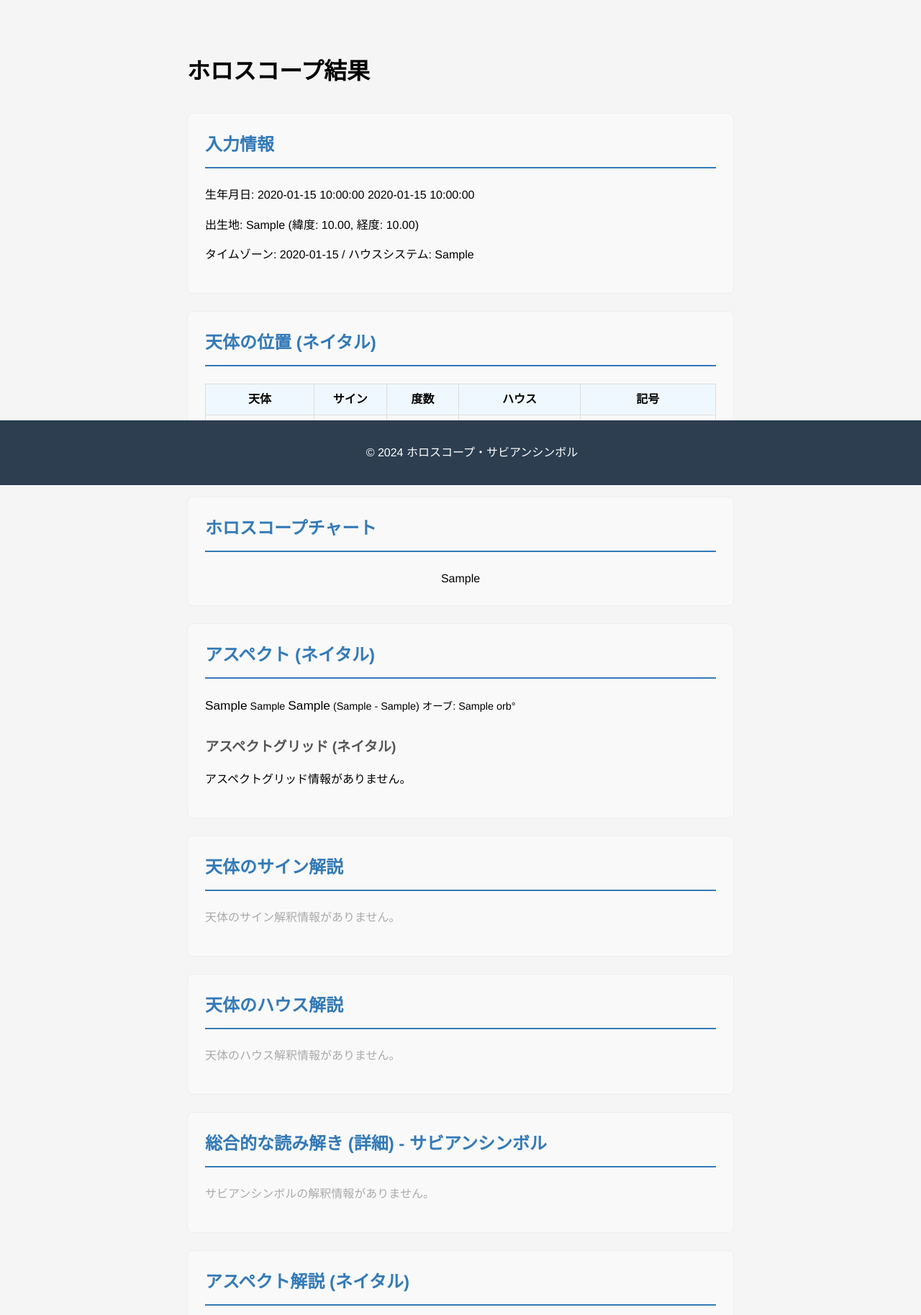
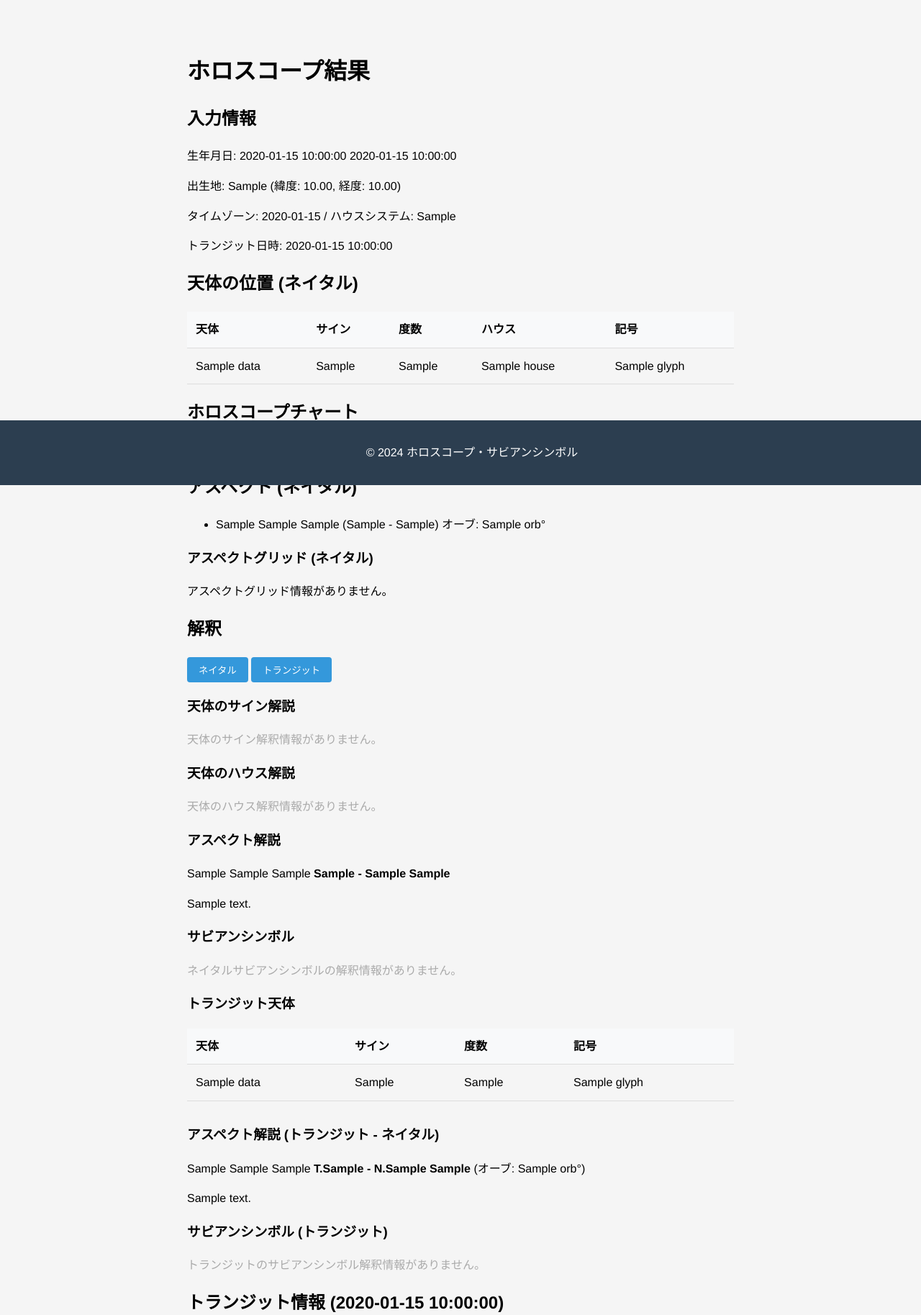
Before and after one commit to OKYN-personal/Vercel_horoscope, a Flask app: template app/templates/result.html in a window 1280 px wide. Shown: the part 126-1953 px from the top of the page at 72% size. Run offline with Flask 3, Linux system fonts and the light colour scheme; the template is opened without the code that fills it: most values are stand-ins (such as "Sample title", 1, 10 or a date in 2020).

Commit message:
HTML結果ページへの移行(ステップ1)と解釈表示の改善

```diff
--- a/app/templates/index.html
+++ b/app/templates/index.html
@@ -5,7 +5,7 @@
     <form id="horoscopeForm" method="POST" action="{{ url_for('main.calculate') }}">
         <div class="form-group">
             <label for="birthDate">生年月日:</label>
-            <input type="date" id="birthDate" name="birthDate" required>
+            <input type="date" id="birthDate" name="birthDate" required max="9999-12-31">
         </div>
 
         <div class="form-group">
@@ -20,7 +20,7 @@
 
         <div class="form-group">
             <label for="transitDate">トランジット日時（任意）:</label>
-            <input type="datetime-local" id="transitDate" name="transitDate">
+            <input type="datetime-local" id="transitDate" name="transitDate" max="9999-12-31T23:59">
         </div>
 
         <button type="submit">計算</button>
--- a/app/templates/result.html
+++ b/app/templates/result.html
@@ -1,6 +1,62 @@
 {% extends "base.html" %}
 
 {% block title %}ホロスコープ結果{% endblock %}
+
+{% block head %}
+{{ super() }}
+<style>
+    /* Simple Tab CSS */
+    .tabs {
+        margin-top: 20px;
+        border-bottom: 1px solid #dee2e6;
+    }
+    .tab-button {
+        display: inline-block;
+        padding: 0.5rem 1rem;
+        margin-bottom: -1px; /* Overlap border */
+        cursor: pointer;
+        border: 1px solid transparent;
+        border-top-left-radius: 0.25rem;
+        border-top-right-radius: 0.25rem;
+        background-color: #f8f9fa;
+        color: #007bff;
+    }
+    .tab-button:hover {
+        background-color: #e9ecef;
+        border-color: #dee2e6 #dee2e6 transparent;
+    }
+    .tab-button.active {
+        color: #495057;
+        background-color: #fff;
+        border-color: #dee2e6 #dee2e6 #fff;
+        border-bottom: 1px solid #fff; /* Cover bottom border */
+    }
+    .tab-content {
+        display: none; /* Hide all content by default */
+        padding: 1rem;
+        border: 1px solid #dee2e6;
+        border-top: none; /* Remove top border */
+    }
+    .tab-content.active {
+        display: block; /* Show active content */
+    }
+    .interpretation-item, .sabian-interpretation, .aspect-interpretation-list li {
+        margin-bottom: 1.5em; /* Add some space between items */
+        padding-bottom: 1em;
+        border-bottom: 1px solid #eee; /* Add subtle separator */
+    }
+    .interpretation-item:last-child, .sabian-interpretation:last-child, .aspect-interpretation-list li:last-child {
+         border-bottom: none;
+    }
+    .interpretation h4 {
+        margin-bottom: 0.5em;
+    }
+    .interpretation-text {
+        margin-top: 0.3em;
+        line-height: 1.6;
+    }
+</style>
+{% endblock %}
 
 {% block content %}
 <div class="container result-page">
@@ -14,6 +70,7 @@
              経度: {{ '%.2f'|format(result.natal.longitude) if result.natal.longitude is not none else 'N/A' }})
         </p>
         <p>タイムゾーン: {{ result.natal.timezone | default('N/A') }} / ハウスシステム: {{ result.natal.house_system | default('N/A') }}</p>
+        {% if result.transit_date %}<p>トランジット日時: {{ result.transit_date }}</p>{% endif %}
     </div>
 
     <div class="result-section">
@@ -103,8 +160,18 @@
         {% endif %}
     </div>
 
-    <div class="result-section">
-        <h2>天体のサイン解説</h2>
+    <!-- Interpretation Tabs Start -->
+    <h2>解釈</h2>
+    <div class="tabs">
+        <button class="tab-button active" onclick="openTab(event, 'interpretation-natal')">ネイタル</button>
+        {% if result.transit %}
+        <button class="tab-button" onclick="openTab(event, 'interpretation-transit')">トランジット</button>
+        {% endif %}
+    </div>
+
+    <!-- Tab content -->
+    <div id="interpretation-natal" class="tab-content active">
+        <h3>天体のサイン解説</h3>
         <div class="interpretation">
             {% set interp_order = ['Sun', 'Moon', 'Mercury', 'Venus', 'Mars', 'Jupiter', 'Saturn'] %}
             {% if result.interpretations and result.interpretations.planet_in_sign %}
@@ -112,7 +179,7 @@
                     {% if planet_key in result.interpretations.planet_in_sign %}
                         {% set interp_data = result.interpretations.planet_in_sign[planet_key] %}
                         {% set planet_glyph = result.natal.positions[planet_key].glyph | default('') %}
-                        <div class="interpretation-item" style="margin-bottom: 1em;">
+                        <div class="interpretation-item">
                             <h4><span class="glyph">{{ planet_glyph }}</span> {{ interp_data.key }} 解説</h4>
                             <p class="interpretation-text">{{ interp_data.text }}</p>
                         </div>
@@ -123,10 +190,8 @@
                  <p style="color: #aaa;">天体のサイン解釈情報がありません。</p>
             {% endif %}
         </div>
-    </div>
 
-    <div class="result-section">
-        <h2>天体のハウス解説</h2>
+        <h3>天体のハウス解説</h3>
         <div class="interpretation">
              {% set interp_order = ['Sun', 'Moon', 'Mercury', 'Venus', 'Mars', 'Jupiter', 'Saturn'] %}
              {% if result.interpretations and result.interpretations.planet_in_house %}
@@ -134,7 +199,7 @@
                     {% if planet_key in result.interpretations.planet_in_house %}
                         {% set interp_data = result.interpretations.planet_in_house[planet_key] %}
                         {% set planet_glyph = result.natal.positions[planet_key].glyph | default('') %}
-                        <div class="interpretation-item" style="margin-bottom: 1em;">
+                        <div class="interpretation-item">
                             <h4><span class="glyph">{{ planet_glyph }}</span> {{ interp_data.key }} 解説</h4>
                             <p class="interpretation-text">{{ interp_data.text }}</p>
                         </div>
@@ -145,50 +210,114 @@
                  <p style="color: #aaa;">天体のハウス解釈情報がありません。</p>
             {% endif %}
         </div>
-    </div>
 
-    <div class="result-section">
-        <h2>総合的な読み解き (詳細) - サビアンシンボル</h2>
+        <h3>アスペクト解説</h3>
+        <div class="interpretation">
+             {% if result.interpretations and result.interpretations.aspects %}
+                 <ul class="aspect-interpretation-list" style="padding-left: 0; list-style: none;">
+                 {% for aspect_interp in result.interpretations.aspects %}
+                     <li> {# interpretation-item クラスを li に適用 #}
+                         <span class="glyph">{{ aspect_interp.planet1_glyph }}</span> {{ aspect_interp.aspect_glyph }} <span class="glyph">{{ aspect_interp.planet2_glyph }}</span>
+                         <strong>{{ aspect_interp.planet1_jp | default(aspect_interp.planet1) }} - {{ aspect_interp.planet2_jp | default(aspect_interp.planet2) }} {{ aspect_interp.aspect_type }}</strong>
+                         <p class="interpretation-text">{{ aspect_interp.text }}</p>
+                     </li>
+                 {% endfor %}
+                 </ul>
+             {% else %}
+                 <p style="color: #aaa;">ネイタルアスペクトの解釈情報がありません。</p>
+             {% endif %}
+        </div>
+
+         <h3>サビアンシンボル</h3>
         <div class="interpretation">
             {% if result.natal.sabian and result.natal.sabian is mapping and result.natal.sabian | length > 0 %}
                 {% for planet_key, sabian_data in result.natal.sabian.items() %}
                     {% set planet_data = result.natal.positions.get(planet_key) %}
                     {% if planet_data %}
-                        <div class="sabian-interpretation" style="margin-bottom: 1em;">
+                        <div class="sabian-interpretation interpretation-item"> {# interpretation-item クラスを追加 #}
                             <h4>
                                 <span class="glyph">{{ planet_data.glyph }}</span>
-                                {{ planet_data.name_jp | default(planet_key) }}のサビアンシンボル: {{ sabian_data.symbol }} {# 日本語名を使用 #}
+                                {{ planet_data.name_jp | default(planet_key) }}のサビアンシンボル: {{ sabian_data.symbol }}
                             </h4>
-                            <p class="interpretation-text" style="white-space: pre-wrap;">{{ sabian_data.interpretation }}</p>
+                            {# interpretationはsymbolと同じなので、ここでは表示しないか、必要なら表示 #}
+                            {# <p class="interpretation-text" style="white-space: pre-wrap;">{{ sabian_data.interpretation }}</p> #}
                         </div>
                     {% endif %}
                 {% endfor %}
             {% else %}
-                <p style="color: #aaa;">サビアンシンボルの解釈情報がありません。</p>
+                <p style="color: #aaa;">ネイタルサビアンシンボルの解釈情報がありません。</p>
             {% endif %}
         </div>
     </div>
 
-     <div class="result-section">
-        <h2>アスペクト解説 (ネイタル)</h2>
-        <div class="interpretation">
-             {# アスペクト解釈を表示 #}
-             {% if result.interpretations and result.interpretations.aspects %}
+    {# --- Transit Tab content (only if transit data exists) --- #}
+    {% if result.transit %}
+    <div id="interpretation-transit" class="tab-content">
+
+        <h3>トランジット天体</h3>
+        <table class="positions-table" style="margin-bottom: 2em;">
+             <thead>
+                <tr>
+                    <th>天体</th><th>サイン</th><th>度数</th><th>記号</th>
+                </tr>
+            </thead>
+            <tbody>
+                {% if result.transit.positions %}
+                    {% for planet_key, data in result.transit.positions.items() %}
+                    <tr>
+                        <td>{{ data.name_jp | default(planet_key) }}</td>
+                        <td>{{ data.sign_jp }}</td>
+                        <td>{{ data.degree_formatted }}</td>
+                        <td><span class="glyph">{{ data.glyph }}</span></td>
+                    </tr>
+                    {% endfor %}
+                {% else %}
+                     <tr><td colspan="4">トランジット天体位置データがありません。</td></tr>
+                {% endif %}
+            </tbody>
+        </table>
+
+        <h3>アスペクト解説 (トランジット - ネイタル)</h3>
+         <div class="interpretation">
+            {# トランジットアスペクト解釈を表示 #}
+            {% if result.transit.aspect_interpretations and result.transit.aspect_interpretations | length > 0 %}
                  <ul class="aspect-interpretation-list" style="padding-left: 0; list-style: none;">
-                 {% for aspect_interp in result.interpretations.aspects %}
-                     <li style="margin-bottom: 1em;">
+                 {% for aspect_interp in result.transit.aspect_interpretations %}
+                     <li> {# interpretation-item クラスを li に適用 #}
                          <span class="glyph">{{ aspect_interp.planet1_glyph }}</span> {{ aspect_interp.aspect_glyph }} <span class="glyph">{{ aspect_interp.planet2_glyph }}</span>
-                         {# 日本語名を使用 #}
-                         <strong>{{ aspect_interp.planet1_jp | default(aspect_interp.planet1) }} - {{ aspect_interp.planet2_jp | default(aspect_interp.planet2) }} {{ aspect_interp.aspect_type }}</strong>
-                         <p class="interpretation-text" style="margin-top: 0.3em;">{{ aspect_interp.text }}</p>
+                         <strong>T.{{ aspect_interp.planet1_jp | default(aspect_interp.planet1) }} - N.{{ aspect_interp.planet2_jp | default(aspect_interp.planet2) }} {{ aspect_interp.aspect_type }}</strong>
+                         (オーブ: {{ aspect_interp.orb }}°)
+                         <p class="interpretation-text">{{ aspect_interp.text }}</p>
                      </li>
                  {% endfor %}
                  </ul>
-             {% else %}
-                 <p style="color: #aaa;">アスペクトの解釈情報がありません。</p>
-             {% endif %}
+            {% else %}
+                <p style="color: #aaa;">トランジットアスペクトの解釈情報がありません。</p>
+            {% endif %}
+         </div>
+
+        <h3>サビアンシンボル (トランジット)</h3>
+        <div class="interpretation">
+            {% if result.transit.sabian and result.transit.sabian is mapping and result.transit.sabian | length > 0 %}
+                {% for planet_key, sabian_data in result.transit.sabian.items() %}
+                    {% set planet_data = result.transit.positions.get(planet_key) %}
+                    {% if planet_data %}
+                        <div class="sabian-interpretation interpretation-item"> {# interpretation-item クラスを追加 #}
+                            <h4>
+                                <span class="glyph">{{ planet_data.glyph }}</span>
+                                {{ planet_data.name_jp | default(planet_key) }}のサビアンシンボル: {{ sabian_data.symbol }}
+                            </h4>
+                            {# <p class="interpretation-text" style="white-space: pre-wrap;">{{ sabian_data.interpretation }}</p> #}
+                        </div>
+                    {% endif %}
+                {% endfor %}
+            {% else %}
+                <p style="color: #aaa;">トランジットのサビアンシンボル解釈情報がありません。</p>
+            {% endif %}
         </div>
     </div>
+    {% endif %}
+    <!-- Interpretation Tabs End -->
 
     {% if result.transit %}
     <div class="result-section">
@@ -218,128 +347,49 @@
                 {% endif %}
             </tbody>
         </table>
-
-        <h3>アスペクト解説 (トランジット - ネイタル)</h3>
-         <div class="interpretation">
-            {% if result.transit.aspects %}
-                <ul class="aspect-list">
-                {% for aspect in result.transit.aspects %}
-                    <li>
-                        <span class="glyph">{{ aspect.planet1_glyph }}</span> {{ aspect.aspect_glyph }} <span class="glyph">{{ aspect.planet2_glyph }}</span>
-                        {# 日本語名を使用 #}
-                        ({{ aspect.planet1_jp | default(aspect.planet1) }} - {{ aspect.planet2_jp | default(aspect.planet2) }})
-                        オーブ: {{ aspect.orb }}°
-                    </li>
-                {% endfor %}
-                </ul>
-            {% else %}
-                <p>トランジットアスペクト情報がありません。</p>
-            {% endif %}
-         </div>
-
-        <h3>サビアンシンボル (トランジット)</h3>
-        <div class="interpretation">
-            {% if result.transit.sabian and result.transit.sabian is mapping and result.transit.sabian | length > 0 %}
-                {% for planet_key, sabian_data in result.transit.sabian.items() %}
-                    {% set planet_data = result.transit.positions.get(planet_key) %}
-                    {% if planet_data %}
-                        <div class="sabian-interpretation" style="margin-bottom: 1em;">
-                            <h4>
-                                <span class="glyph">{{ planet_data.glyph }}</span>
-                                {{ planet_data.name_jp | default(planet_key) }}のサビアンシンボル: {{ sabian_data.symbol }} {# 日本語名を使用 #}
-                            </h4>
-                            <p class="interpretation-text" style="white-space: pre-wrap;">{{ sabian_data.interpretation }}</p>
-                        </div>
-                    {% endif %}
-                {% endfor %}
-            {% else %}
-                <p style="color: #aaa;">トランジットのサビアンシンボル解釈情報がありません。</p>
-            {% endif %}
-        </div>
     </div>
     {% endif %}
 
-    <div class="download-pdf-section" style="margin-top: 2em; text-align: center;">
-        {# PDFダウンロードボタン -> result.pdf_url があれば有効化 #}
+    <div class="result-section pdf-download">
+        <h2>PDFダウンロード</h2>
         {% if result.pdf_url %}
-            <a href="{{ result.pdf_url }}" class="button" target="_blank">結果をPDFでダウンロード</a>
+            <a href="{{ result.pdf_url }}" download class="btn btn-primary">結果をPDFでダウンロード</a>
         {% else %}
-            <button type="button" onclick="alert('PDFダウンロードの準備ができていません。');" class="button" disabled>結果をPDFでダウンロード</button>
+            <p>PDFの生成に失敗しました。</p>
         {% endif %}
     </div>
 
-    <div class="back-link" style="text-align: center; margin-top: 1em;">
-        <a href="{{ url_for('main.index') }}">入力画面に戻る</a>
+    <div class="result-section back-link">
+        <a href="{{ url_for('main.index') }}" class="btn btn-secondary">入力画面に戻る</a>
     </div>
 </div>
 
-<style>
-/* result_sample.html にあったスタイルを一部流用・調整 */
-.result-page h1 { margin-bottom: 1em; }
-.result-section {
-    background-color: #f9f9f9;
-    padding: 1.5em;
-    margin-bottom: 1.5em;
-    border-radius: 8px;
-    border: 1px solid #eee;
-}
-.result-section h2 {
-    color: #337ab7;
-    border-bottom: 2px solid #337ab7;
-    padding-bottom: 0.5em;
-    margin-top: 0;
-    margin-bottom: 1em;
-    font-size: 1.5em;
-}
-.result-section h3 {
-    color: #555;
-    margin-top: 1.5em;
-    margin-bottom: 0.8em;
-    font-size: 1.2em;
-}
-.positions-table th, .positions-table td,
-.aspect-grid-table th, .aspect-grid-table td {
-    padding: 0.5em;
-    border: 1px solid #ddd;
-    text-align: center;
-}
-.positions-table th, .aspect-grid-table th {
-    background-color: #f0f8ff;
-    font-weight: bold;
-}
-.positions-table td:nth-child(1), .positions-table td:nth-child(2) {
-    text-align: left;
-}
-.aspect-grid-table td {
-    min-width: 30px; /* グリッドのセル幅 */
-}
-.aspect-list { padding-left: 0; list-style: none; }
-.aspect-list li { margin-bottom: 0.5em; font-size: 0.9em; }
-.glyph { font-family: "Astrological Symbols", "Apple Symbols", "Arial Unicode MS", sans-serif; font-size: 1.2em; } /* フォールバックフォント追加 */
+<script>
+function openTab(evt, tabName) {
+    // Declare all variables
+    var i, tabcontent, tablinks;
 
-/* アスペクト記号の色 (例) */
-.aspect-conj { color: green; }
-.aspect-sext { color: blue; }
-.aspect-squa { color: red; }
-.aspect-trin { color: darkblue; }
-.aspect-oppo { color: darkred; }
+    // Get all elements with class="tab-content" and hide them
+    tabcontent = document.getElementsByClassName("tab-content");
+    for (i = 0; i < tabcontent.length; i++) {
+        tabcontent[i].style.display = "none";
+    }
 
-/* SVG内のスタイル調整 (オプション) */
-.chart-container svg {
-    max-width: 100%;
-    height: auto;
+    // Get all elements with class="tab-button" and remove the class "active"
+    tablinks = document.getElementsByClassName("tab-button");
+    for (i = 0; i < tablinks.length; i++) {
+        tablinks[i].className = tablinks[i].className.replace(" active", "");
+    }
+
+    // Show the current tab, and add an "active" class to the button that opened the tab
+    document.getElementById(tabName).style.display = "block";
+    evt.currentTarget.className += " active";
 }
 
-/* 解釈文の改行を保持 */
-.interpretation-text {
-    white-space: pre-wrap;
-}
-
-/* 解釈アイテムのスタイル調整 (任意) */
-.interpretation-item h4 {
-    color: #337ab7;
-    margin-bottom: 0.5em;
-}
-
-</style>
+// Optional: Activate the first tab by default if needed, or rely on the 'active' class in HTML
+// document.addEventListener('DOMContentLoaded', (event) => {
+//     // Click the first tab button automatically
+//     document.querySelector('.tab-button.active').click();
+// });
+</script>
 {% endblock %}
```
Also changed, not shown: app/routes.py (+46 -11 lines), app/sabian.py (+55 -36 lines).
